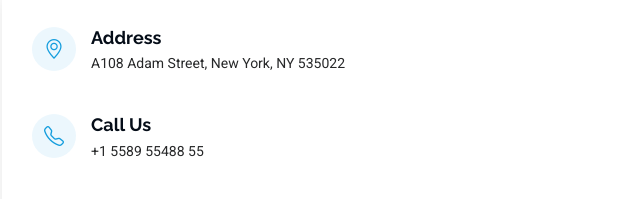
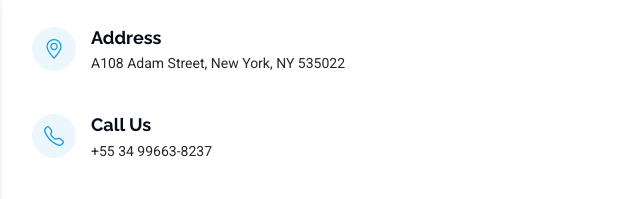
Before and after one commit to Amandaribeirocode/Portif-lio, a plain HTML site: page index.html in a window 1280 px wide. Shown: the part 4774-4973 px from the top of the page, 310-950 px from the left. Drawn offline with Linux system fonts and the light colour scheme.

Commit message:
Correção de Número de telefone

```diff
--- a/index.html
+++ b/index.html
@@ -506,7 +506,7 @@
                 <i class="bi bi-telephone flex-shrink-0"></i>
                 <div>
                   <h3>Call Us</h3>
-                  <p>+1 5589 55488 55</p>
+                  <p>+55 34 99663-8237</p>
                 </div>
               </div><!-- End Info Item -->
 
```
